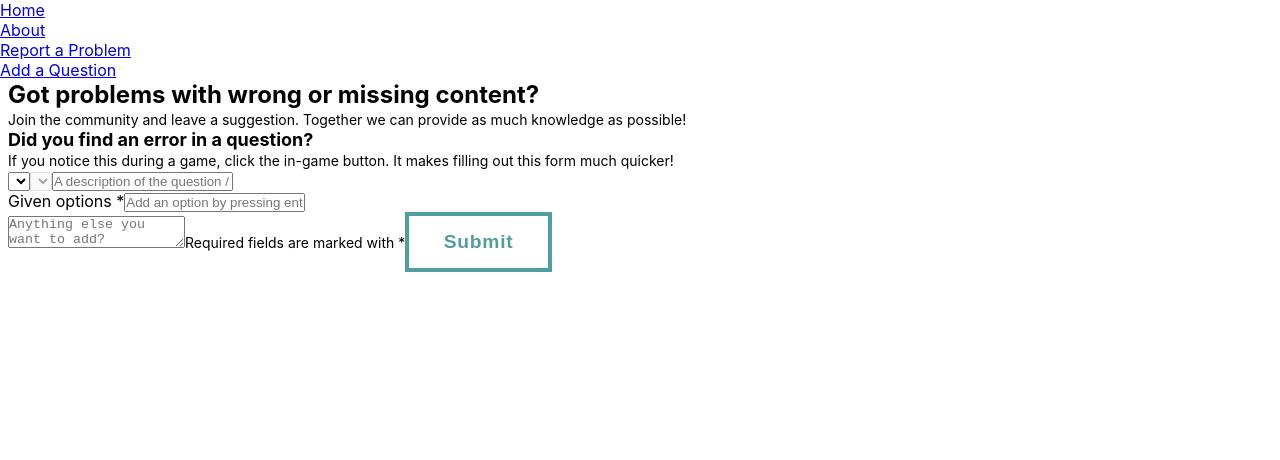
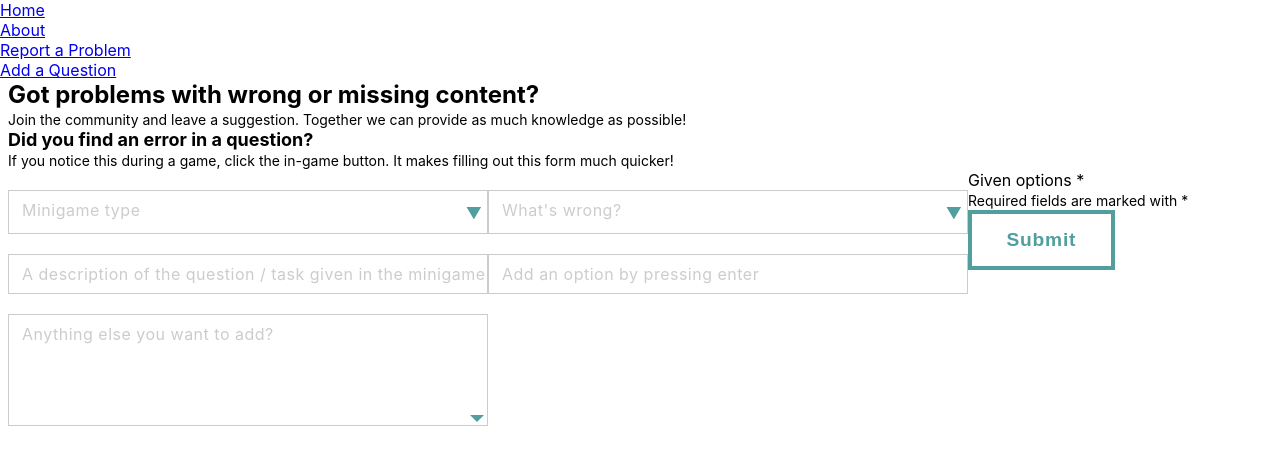
Before and after one commit to q-wiki/q-wiki.github.io, a React app: page /#/report in a window 1280 px wide. Shown: the top 460 px of the page. Built offline with nearby package versions, Linux system fonts and the light colour scheme.

Commit message:
Migrate components on ReportPage from semantic-ui to existing atoms

```diff
--- a/src/components/atoms/Dropdown/Dropdown.js
+++ b/src/components/atoms/Dropdown/Dropdown.js
@@ -8,7 +8,7 @@ const Dropdown = ({ ...props }) => (
         <select required className="effect-20" defaultValue="default">
             <option key="1000" value="default"/>
             {props.options.map((item, i) =>
-                <option key={i} value={i}>{item}</option>
+                <option key={item.key || i} value={item.value || item.text}>{item.text}</option>
             )}
         </select>
         <label>{props.placeholder}</label>
--- a/src/components/atoms/TextArea/TextArea.js
+++ b/src/components/atoms/TextArea/TextArea.js
@@ -1,12 +1,12 @@
 import React from 'react';
 import PropTypes from 'prop-types';
-import TextField from '../TextField/TextField';
 
 import './textArea.scss';
 
-const TextArea = ({ ...props }) => (
+const TextArea = props => (
     <div className="textarea input-effect">
         <textarea className="effect-20" placeholder="">
+        {props.children}
         </textarea>
         <label>{props.placeholder}</label>
         <span className="focus-border">
--- a/src/components/atoms/TextField/TextField.js
+++ b/src/components/atoms/TextField/TextField.js
@@ -1,12 +1,11 @@
 import React from 'react';
 import PropTypes from 'prop-types';
-import styled from 'styled-components';
 
 import './textField.scss';
 
 const TextField = ({children, ...props }) => (
       <div className="textfieldWrapper textfield input-effect">
-        <input className="effect-20" type="text" placeholder="" onChange={props.onchange}/>
+        <input className="effect-20" type="text" placeholder="" onChange={props.onChange} onKeyPress={props.onKeyPress} />
         <label>{props.placeholder}</label>
         <span className="focus-border">
         <i/>
@@ -24,12 +23,14 @@ const TextField = ({children, ...props }) => (
 TextField.propTypes = {
     placeholder: PropTypes.string,
     children: PropTypes.node,
-    onchange: PropTypes.function,
+    onChange: PropTypes.function,
+    onKeyPress: PropTypes.function,
     value: PropTypes.string,
 };
 
 TextField.defaultProps = {
-
+  onChange: Function.prototype,
+  onKeyPress: Function.prototype
 };
 
 export default TextField;
--- a/src/components/molecules/TagList/TagList.js
+++ b/src/components/molecules/TagList/TagList.js
@@ -3,6 +3,7 @@ import PropTypes from 'prop-types'
 
 import {pick, omit} from 'lodash'
 
+import TextField from '../../atoms/TextField/TextField'
 import Button from '../../atoms/Button/Button'
 
 /**
@@ -42,11 +43,10 @@ export default function TagList (props) {
   return <>
     <div>
       <label>{inputProps.label}</label>
-      <input
+      <TextField
         disabled={tags.length >= maxTags}
         onKeyPress={handleKeyPress}
-        ref={input}
-        type='text' {...omit(inputProps, ['label'])} />
+        {...omit(inputProps, ['label'])} />
     </div>
     <div>
       {tags.map((tag, i) => <span key={`tag-elem-${i}`}>
--- a/src/components/organisms/ReportPage/ReportPage.js
+++ b/src/components/organisms/ReportPage/ReportPage.js
@@ -1,8 +1,12 @@
 import React, { useState } from 'react'
+import {Col, Row} from 'react-flexbox-grid'
 
 import Button from '../../atoms/Button/Button'
+import Dropdown from '../../atoms/Dropdown/Dropdown'
 import Heading from '../../atoms/Heading/Heading'
 import Paragraph from '../../atoms/Paragraph/Paragraph'
+import TextArea from '../../atoms/TextArea/TextArea'
+import TextField from '../../atoms/TextField/TextField'
 
 import TagList from '../../molecules/TagList/TagList'
 
@@ -34,7 +38,7 @@ function Report () {
   const [problem, setProblem] = useState('')
 
   return <form onSubmit={form => console.log('form submitted with data', form)}>
-    <select
+    <Dropdown
       label='Minigame type *'
       placeholder='Minigame type'
       options={[
@@ -42,7 +46,7 @@ function Report () {
         {key: 'multipleChoice', value: 'multipleChoice', text: 'Multiple Choice'},
       ]}
       onChange={(_, {value}) => setMinigameType(value)} />
-    <select
+    <Dropdown
       disabled={minigameType === ''}
       label={`What's wrong? *`}
       placeholder={`What's wrong?`}
@@ -50,11 +54,11 @@ function Report () {
       onChange={(_, {value}) => setProblem(value)} />
     {problem === 'other' &&
       <div>
-        <textarea label='Specify problem *' placeholder='Specify problem' />
+        <TextArea label='Specify problem *' placeholder='Specify problem' />
       </div>}
-    <input label='Minigame task*' placeholder='A description of the question / task given in the minigame' />
+    <TextField label='Minigame task*' placeholder='A description of the question / task given in the minigame' />
     <TagList label='Given options *' placeholder='Add an option by pressing enter' tagName='answerOptions' />
-    <textarea label='Additional comments' placeholder='Anything else you want to add?' />
+    <TextArea label='Additional comments' placeholder='Anything else you want to add?' />
     <Paragraph>Required fields are marked with *</Paragraph>
     <Button>Submit</Button>
   </form>
```
